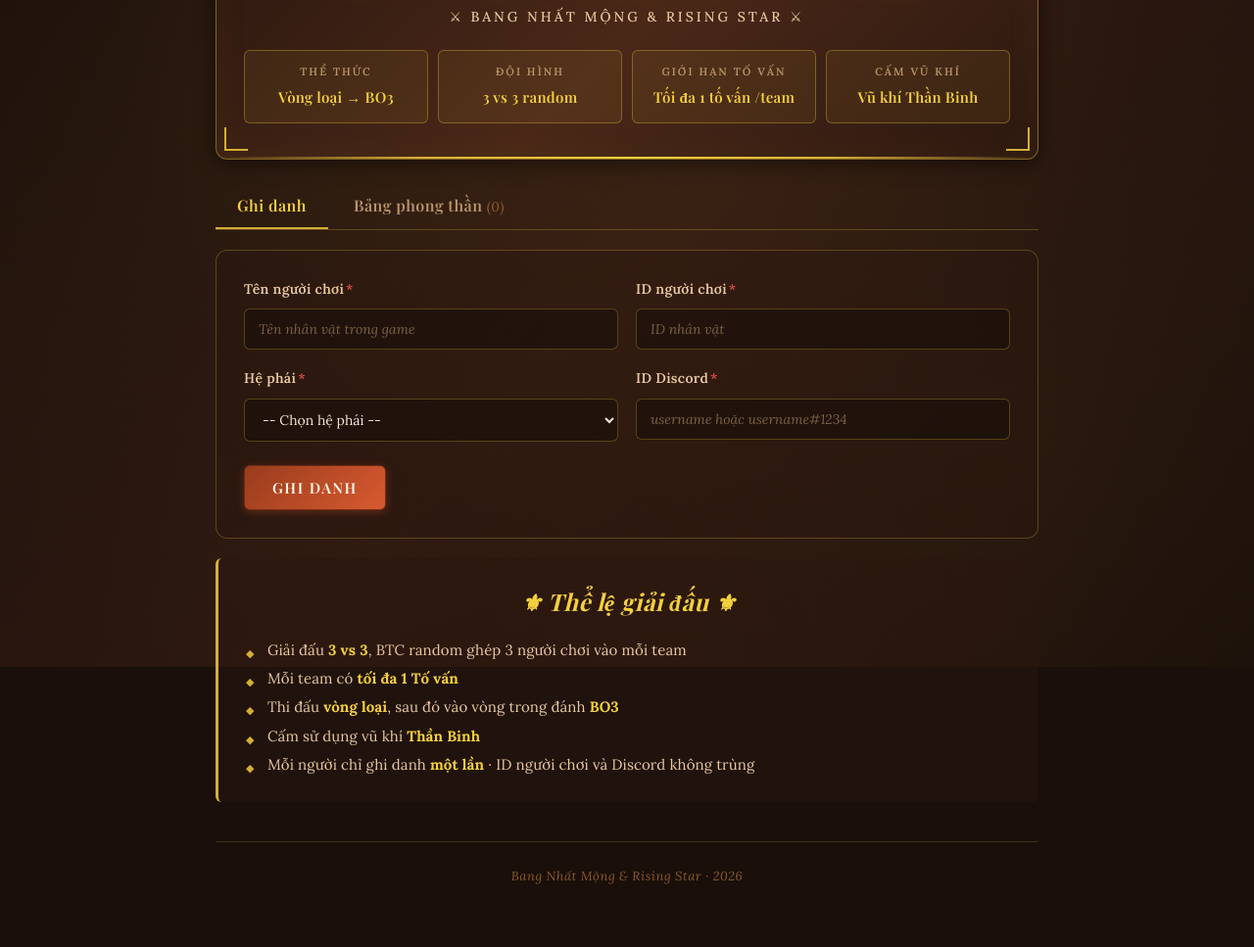
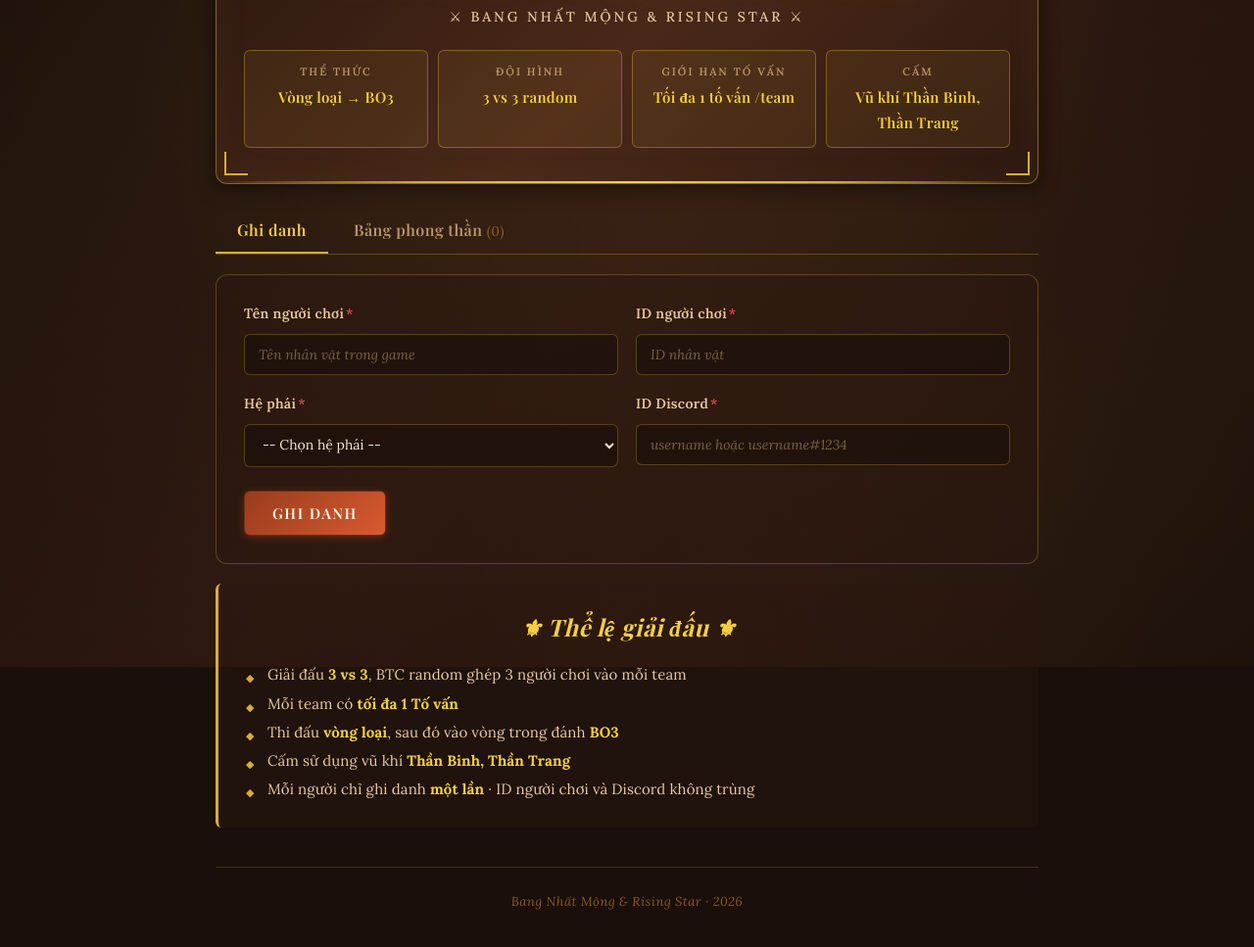
Before and after one commit to tuanhao1111/dangkygiaidau, a website: page public/index.html in a window 1280 px wide. Shown: the part 119-1086 px from the top of the page at 98% size. Drawn offline with nearby package versions, Linux system fonts and the light colour scheme; no server answers; a web font is replaced by a local one.

Commit message:
Update index.html

```diff
--- a/public/index.html
+++ b/public/index.html
@@ -35,8 +35,8 @@
         <p class="meta-value">Tối đa 1 tố vấn /team</p>
       </div>
       <div class="meta">
-        <p class="meta-label">Cấm vũ khí</p>
-        <p class="meta-value">Vũ khí Thần Binh</p>
+        <p class="meta-label">Cấm</p>
+        <p class="meta-value">Vũ khí Thần Binh, Thần Trang</p>
       </div>
     </div>
   </div>
@@ -89,7 +89,7 @@
         <li>Giải đấu <strong>3 vs 3</strong>, BTC random ghép 3 người chơi vào mỗi team</li>
         <li>Mỗi team có <strong>tối đa 1 Tố vấn</strong></li>
         <li>Thi đấu <strong>vòng loại</strong>, sau đó vào vòng trong đánh <strong>BO3</strong></li>
-        <li>Cấm sử dụng vũ khí <strong>Thần Binh</strong></li>
+        <li>Cấm sử dụng vũ khí <strong>Thần Binh, Thần Trang</strong></li>
         <li>Mỗi người chỉ ghi danh <strong>một lần</strong> · ID người chơi và Discord không trùng</li>
       </ul>
     </div>
```
